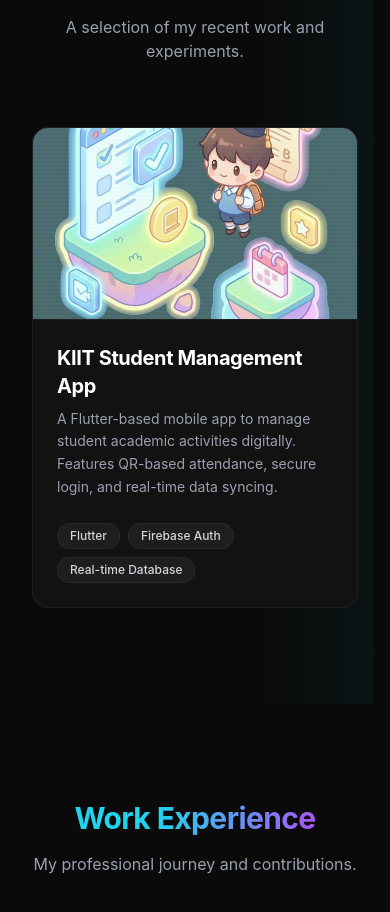
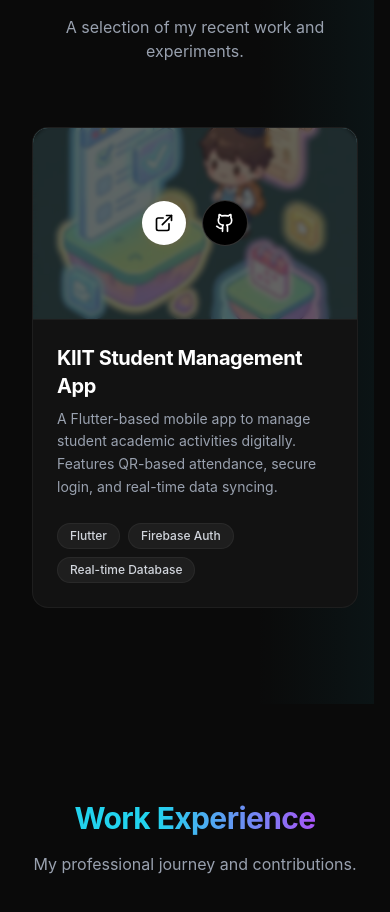
Before and after one commit to themantrixx/Portfolio-website, a React (Vite) app: page / in a window 390 px wide. Shown: the part 2400-3312 px from the top of the page. Built offline with nearby package versions, Linux system fonts and the light colour scheme.

Commit message:
Add project demo and GitHub links to mobile view and fix image redirect issue

```diff
--- a/src/components/Projects.jsx
+++ b/src/components/Projects.jsx
@@ -42,12 +42,13 @@
                                     alt={project.title}
                                     className="hologram-image w-full h-full object-cover transform transition-transform duration-700"
                                 />
-                                <div className="absolute inset-0 bg-black/60 opacity-0 group-hover:opacity-100 transition-opacity duration-300 flex items-center justify-center gap-4 backdrop-blur-[2px] z-30">
+                                <div className="absolute inset-0 bg-black/60 opacity-100 md:opacity-0 group-hover:opacity-100 transition-opacity duration-300 flex items-center justify-center gap-4 backdrop-blur-[2px] z-30">
                                     <a
                                         href={project.link}
                                         target="_blank"
                                         rel="noopener noreferrer"
-                                        className="p-3 bg-white text-black rounded-full hover:bg-primary hover:text-black transition-colors transform translate-y-4 group-hover:translate-y-0 duration-300"
+                                        // Mobile: visible and in place. Desktop: hidden/translated until hover
+                                        className="p-3 bg-white text-black rounded-full hover:bg-primary hover:text-black transition-colors transform translate-y-0 md:translate-y-4 group-hover:translate-y-0 duration-300"
                                         title="View Live"
                                     >
                                         <ExternalLink size={20} />
@@ -56,7 +57,8 @@
                                         href={project.repo}
                                         target="_blank"
                                         rel="noopener noreferrer"
-                                        className="p-3 bg-black text-white border border-white/20 rounded-full hover:bg-white hover:text-black transition-colors transform translate-y-4 group-hover:translate-y-0 duration-300 delay-75"
+                                        // Mobile: visible and in place. Desktop: hidden/translated until hover
+                                        className="p-3 bg-black text-white border border-white/20 rounded-full hover:bg-white hover:text-black transition-colors transform translate-y-0 md:translate-y-4 group-hover:translate-y-0 duration-300 delay-75"
                                         title="View Code"
                                     >
                                         <Github size={20} />
```
